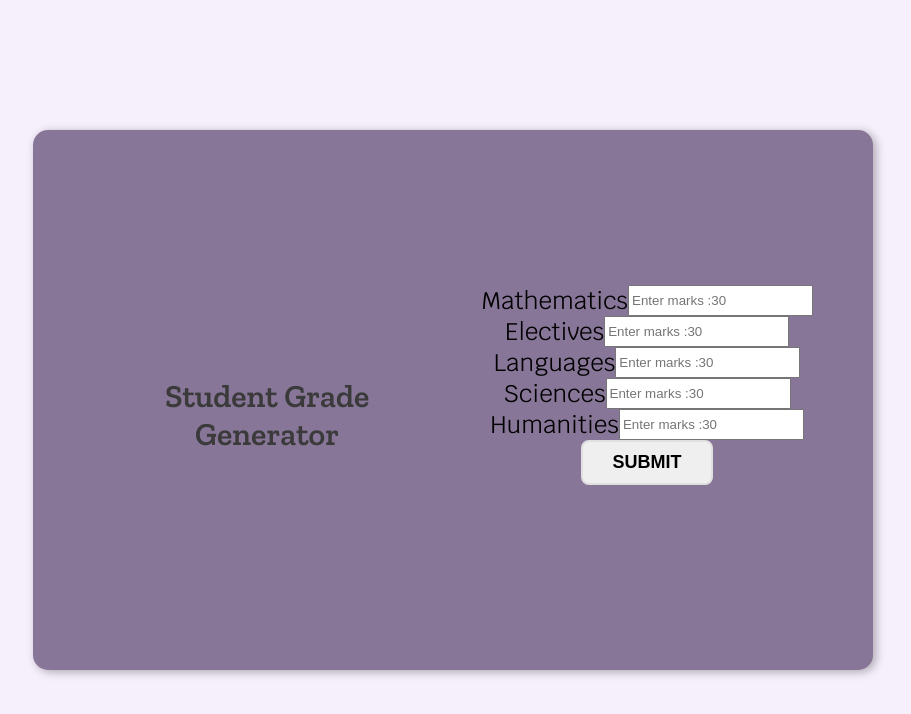
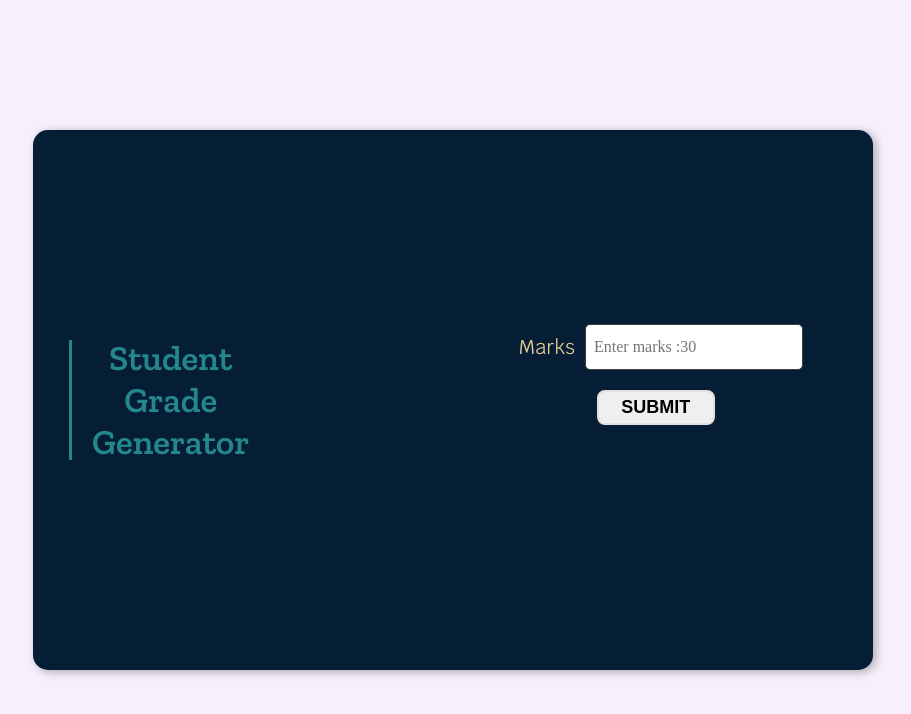
Before and after one commit to wanjikuKim-collab/Week1-Code-Challenge, a plain HTML site: page Student Grade generator/index.html in a window 1280 px wide. Shown: the whole page, without its empty margins (187-1098 px from the left). Drawn offline with nearby package versions, Linux system fonts and the light colour scheme; files that its build step writes are made by us from their sources.

Commit message:
Completed Student Grade Generator

```diff
--- a/Speed-Generator/index.js
+++ b/Speed-Generator/index.js
@@ -31,4 +31,5 @@ function checkSpeed(speed) {
     }
 }
 
+
     // console.log(checkSpeed(150))
--- a/Speed-Generator/styles.css
+++ b/Speed-Generator/styles.css
@@ -7,6 +7,7 @@ body{
     height: 100vh;
     box-sizing: border-box;/*align items in a clomun*/
     display: flex;
+    flex-direction: ;
     align-items: center;
     justify-content: center;
     background-color: rgb(248, 249, 249);;
@@ -15,7 +16,7 @@ body{
 #container{
     background-color: rgb(13, 36, 36);
     display: flex;
-    flex-direction: row;
+    flex-direction:column;
     align-items: center;
     text-align: center;
     justify-content: center;
@@ -29,32 +30,32 @@ body{
     transition: transform 0.5s ease-out 1s;/*smooths out the transition by adding a delay*/
 }
 
-.container:hover{
-    transform: scale(1.10);/*increases the size of our container*/
+form{
+    width: 35rem;
+    margin: 0.5rem auto;
+    border-radius: 6px;
+    padding: 1rem;
+    box-shadow: 1px 2px 8px rgba(0, 0, 0, 0.2);
 }
 
-#studentInput{
+label{
+    margin: 0.5rem 0;
+    display: block;
+    font-weight:500;
+}
+
+
+
+.display{
     display: flex;
-    flex-direction: column;
-    justify-content: space-between;
     align-items: center;
 }
 
-.prompt{
-    display: flex;
-    flex-direction: row;
-    justify-content: space-between;
-}
 label{
     font-size: 24px;
     font-family:'Krub', sans-serif;
     font-weight: 300;
 
-}
-
-li{
-    list-style: none;
-    font-family: 'Zilla Slab', serif;
 }
 
 h1{
@@ -66,14 +67,9 @@ h1{
 }
 
 button{
-    text-decoration: none;
-    text-transform: uppercase;
-    display: inline-block;
-    width: 40%;
-    padding: 10px;
-    margin: 0 0 30px 0;
-    border-radius: 8px;
-    border: 2px solid rgb(224, 224, 224);
-    font-size: 18px;
-    font-weight: 600;
+    font: inherit;
+    border-radius: 5px;
+    border: 1px solid rgb(199, 188, 201);
+    padding: 0.5rem;
+    cursor: pointer;
 }
--- a/Student Grade generator/css/styles.css
+++ b/Student Grade generator/css/styles.css
@@ -10,12 +10,12 @@ body{
 }
 
 .container{
-    background-color: rgb(136, 118, 152);
+    background-color: rgb(5, 29, 53);
     display: flex;
     flex-direction: row;
     align-items: center;
     text-align: center;
-    justify-content: center;
+    justify-content: space-between;
     padding: 20px;
     margin: 50px, auto;
     width: 800px;
@@ -30,11 +30,49 @@ body{
     transform: scale(1.10);/*increases the size of our container*/
 }
 
+
+.mid {
+    display: flex;
+    flex-direction: row;
+    height: 150px;
+    width: 200px;
+    align-items: center;
+    text-align: center;
+    justify-content: center;
+  }
+
+h1{
+    color: rgb(37, 136, 136);
+    margin: 10px 0;
+    font-family: 'Zilla Slab', serif;
+    font-weight: 600;
+    font-size: 35px;
+}
+
+.line {
+    width: 8px;
+    height: 15vh;
+    background: rgb(37, 136, 136);
+    margin: 1rem 1rem;
+  }
+
+
+input{
+    display: block;
+    font: inherit;
+    padding: 0.5rem;
+    border-radius: 5px;
+    border: 1px solid rgb(59, 63, 62);
+    width: 100%;/*ensures the box fills the whole space*/
+    box-sizing: border-box;/*the box extends to the end of the form so this corrects it*/
+}
+
 #studentInput{
     display: flex;
     flex-direction: column;
     justify-content: space-between;
     align-items: center;
+    margin-right: 50px;
 }
 
 .prompt{
@@ -43,10 +81,12 @@ body{
     justify-content: space-between;
 }
 label{
-    font-size: 24px;
+    font-size: 20px;
+    margin: 10px;
+    display: block;
     font-family:'Krub', sans-serif;
-    font-weight: 300;
-
+    font-weight: 400;
+    color:rgb(228, 204, 147);
 }
 
 li{
@@ -54,23 +94,23 @@ li{
     font-family: 'Zilla Slab', serif;
 }
 
-h1{
-    color: rgb(58, 58, 58);
-    padding: 30px 50px 0px 50px;
-    margin: 10px 0;
-    font-family: 'Zilla Slab', serif;
-    font-weight: 600;
-}
-
 button{
     text-decoration: none;
     text-transform: uppercase;
-    display: inline-block;
     width: 40%;
-    padding: 10px;
-    margin: 0 0 30px 0;
+    padding: 5px;
+    margin: 20px;
     border-radius: 8px;
     border: 2px solid rgb(224, 224, 224);
     font-size: 18px;
     font-weight: 600;
 }
+button:hover{
+    color: rgb(2, 39, 39);
+    background-color: rgb(74, 68, 68);
+}
+
+.grade{
+    color: antiquewhite;
+    font-size: 24px;
+}
--- a/Student Grade generator/index.html
+++ b/Student Grade generator/index.html
@@ -14,36 +14,22 @@
 <body>
 
     <main class="container">
-        <h1> Student Grade Generator</h1>
-        <form action="">
+        <section class="mid">
+            <div class="line"></div>
+            <h1> Student Grade Generator</h1>
+        </section>
+        <form action="/">
             <section id="studentInput">
                 <div class="prompt">
-                    <label for="userMarks">Mathematics</label>
+                    <label for="userMarks">Marks</label>
                     <input type="number" name="userMarks" id="input" placeholder="Enter marks :30">
                 </div>
-                <div class="prompt">
-                    <label for="userMarks">Electives</label>
-                    <input type="number" name="userMarks" id="input" placeholder="Enter marks :30">
-                </div>
-                <div class="prompt">
-                    <label for="userMarks">Languages</label>
-                    <input type="number" name="userMarks" id="input" placeholder="Enter marks :30">
-                </div>
-                <div class="prompt">
-                    <label for="userMarks">Sciences</label>
-                    <input type="number" name="userMarks" id="input" placeholder="Enter marks :30">
-                </div>
-                <div class="prompt">
-                    <label for="userMarks">Humanities</label>
-                    <input type="number" name="userMarks" id="input" placeholder="Enter marks :30">
-                </div>
-
                 <button type="submit">Submit</button>
+                <ul>
+                    <li class="grade"></li>
+                </ul>
             </section>
         </form>
-        <ul>
-            <li class="grade"></li>
-        </ul>
     </main>
 
 
```
Also changed, not shown: Speed-Generator/index.html (+9 -6 lines), Speed-Generator/png/dashboard.jpg (added), Speed-Generator/png/green-dash.png (added).
